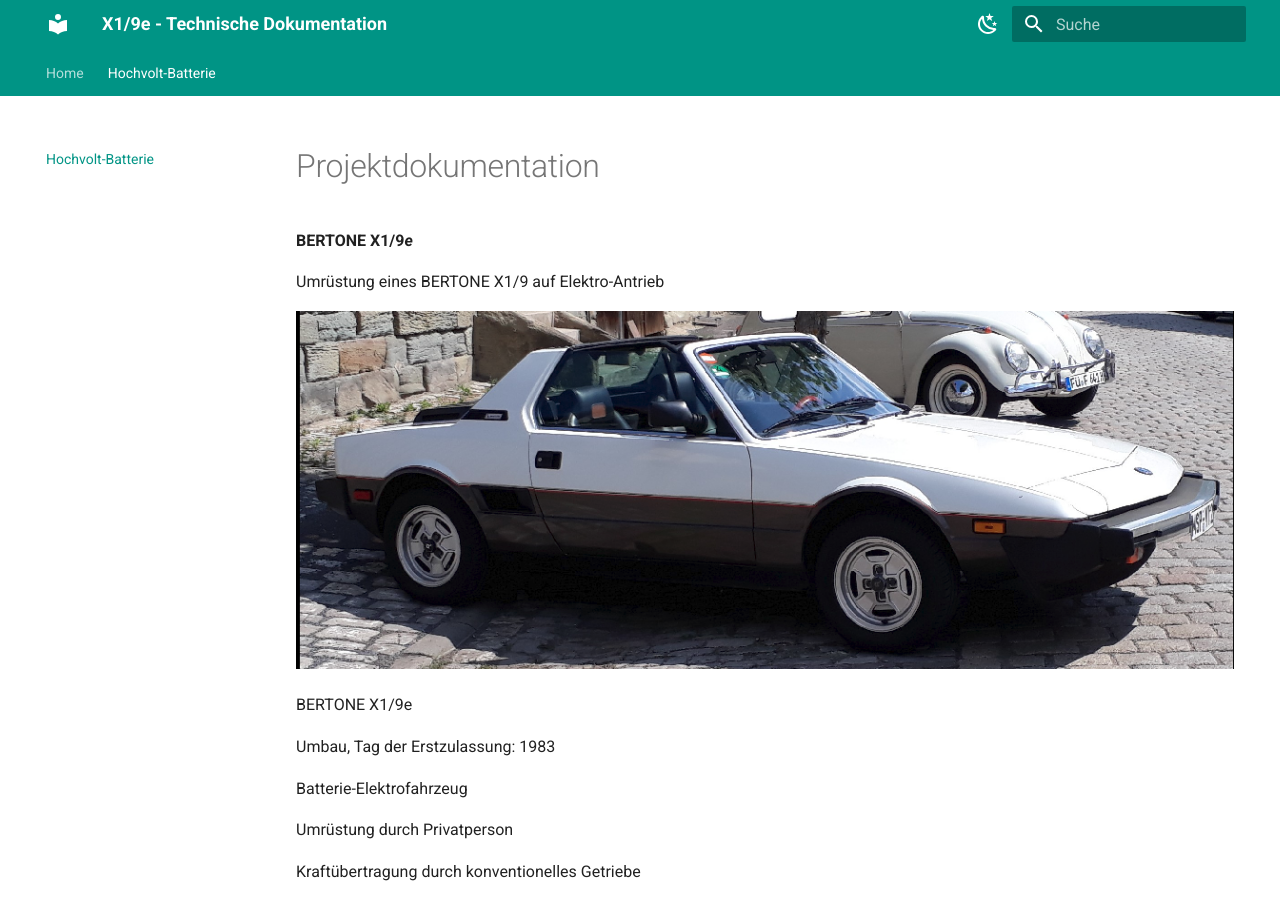
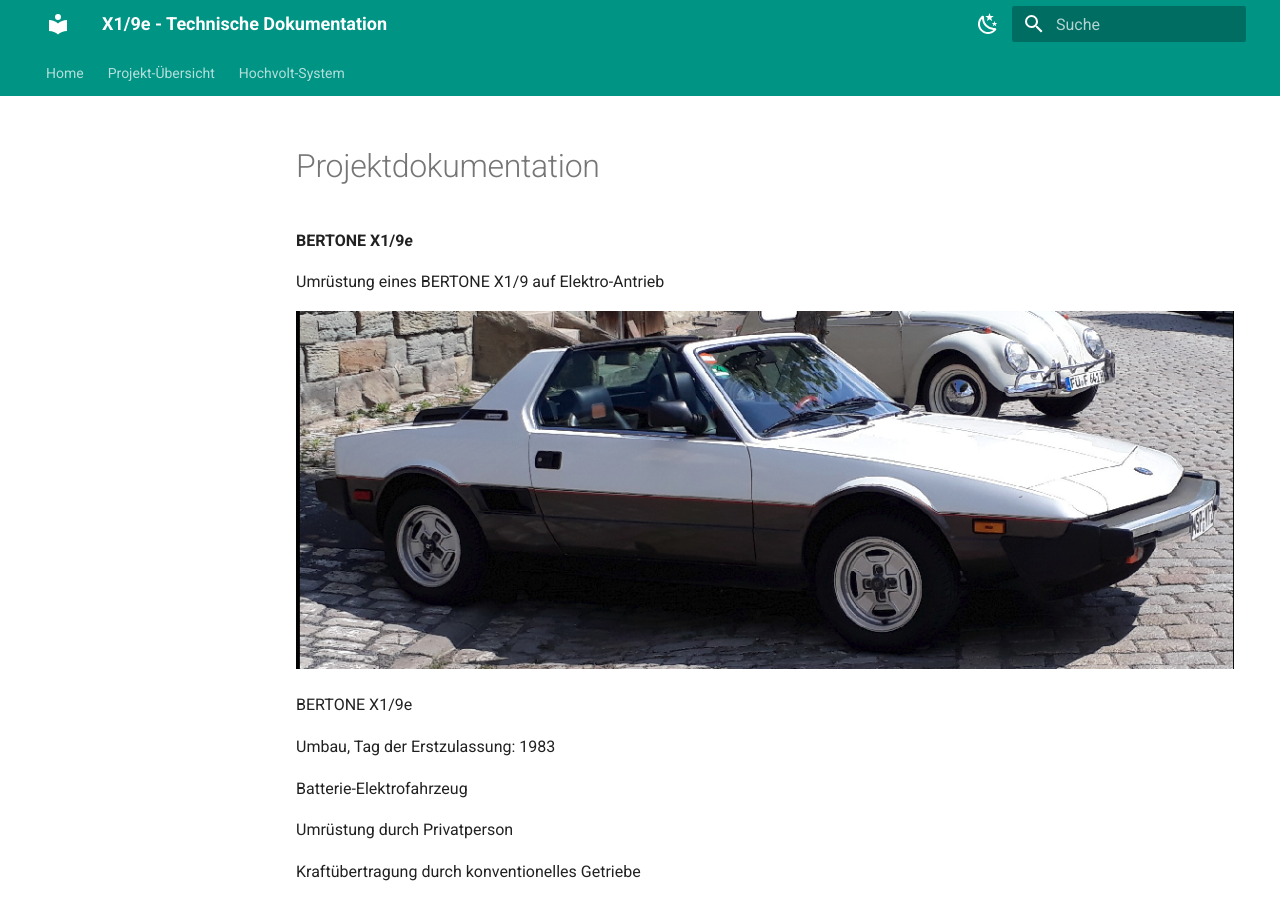
Before and after one commit to Fhiel/X19e-docs, an MkDocs documentation site: the page built from docs/Project_X19e.md, in a window 1280 px wide and 900 px high. Built offline with MkDocs 1.6.1 and Material for MkDocs 9.7.7, drawn with Linux system fonts in a browser that asks for light colours; some of the changed lines change nothing that is shown.

Commit message:
Doku update

```diff
--- a/mkdocs.yml
+++ b/mkdocs.yml
@@ -41,7 +41,13 @@
 # Definition der Navigationsstruktur
 nav:
   - Home: index.md
-  - Hochvolt-Batterie: Project_X19e.md
+  - Projekt-Übersicht:
+    - Allgemeines: overview.md
+    - Technische Daten: tech_data.md
+  - Hochvolt-System:
+    - Batterie-Pack & Schaltschema: battery_pack.md
+    - BMS & Sicherheit: bms.md
+    - Thermomanagement: cooling.md
 
 plugins:
   - search
```
Also changed, not shown: 1 other file.
